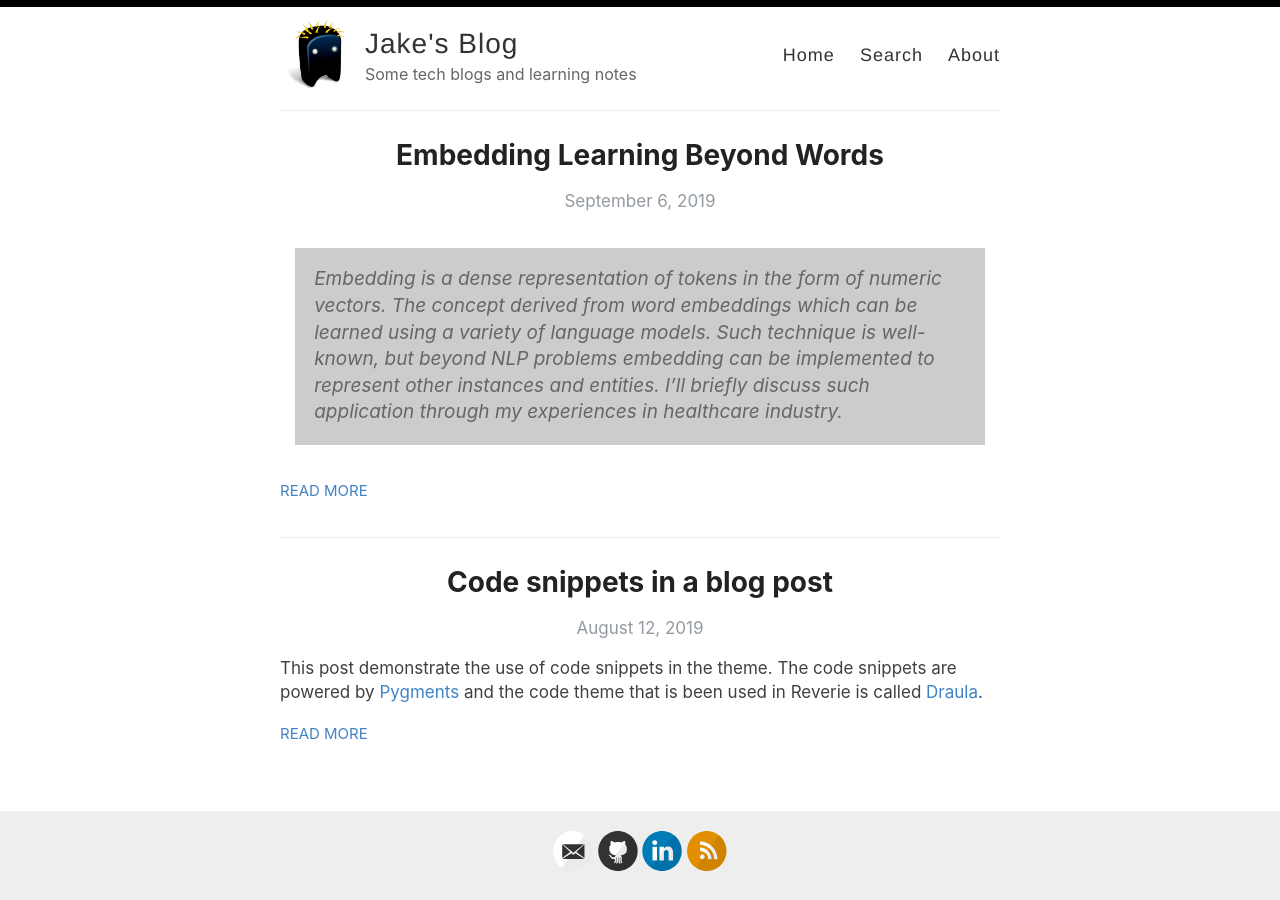
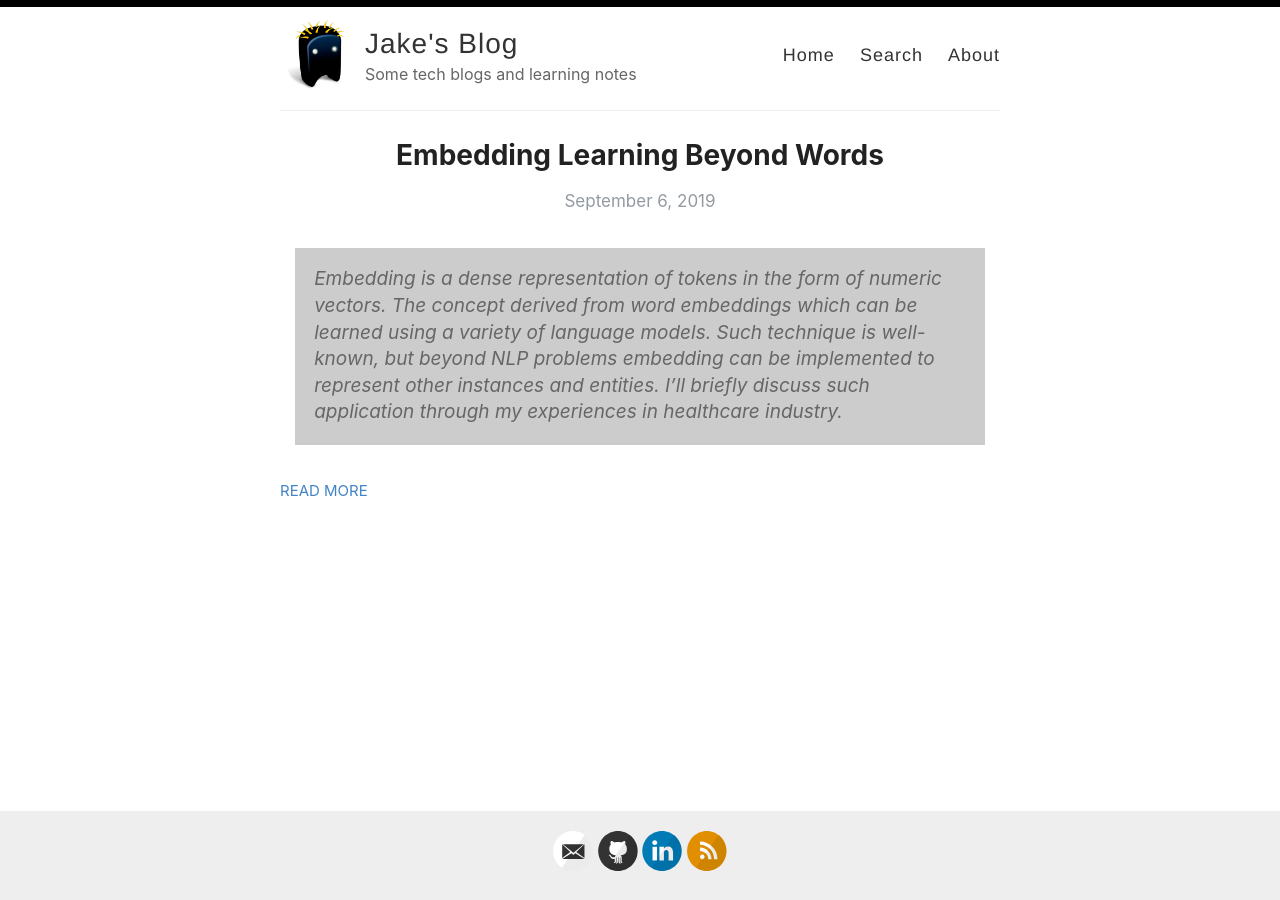
Before and after one commit to fattyJake/fattyJake.github.io, a Jekyll site: the page built from index.html, in a window 1280 px wide. Built offline with Jekyll 4.4.1, drawn with Linux system fonts in a browser that asks for light colours; the list of posts is cut into pages by our own code.

Commit message:
2019-10-01

````diff
--- a/_pages/about.md
+++ b/_pages/about.md
@@ -4,26 +4,4 @@ title: About
 permalink: /about/
 ---
 
-[Reverie](https://github.com/amitmerchant1990/reverie) is a Jekyll theme which is simple and opinionated. It's actually a fork of [jekyll-now](https://github.com/barryclark/jekyll-now) with some additional features and personal touches which I've implemented to suit my needs for [my blog](https://www.amitmerchant.com).
-
-This is a plug-and-play Jekyll theme which you can use on GitHub Pages without even setting up a local environment.
-
-## Features
-
-- Command-line free fork-first workflow, using GitHub.com to create, customize and post to your blog
-- Fully responsive and mobile optimized base theme
-- Sass/Coffeescript support using Jekyll 2.0
-- Free hosting on your GitHub Pages user site
-- All the SEO goodies comes in-built
-- Markdown blogging
-- Syntax highlighting using Pygments
-    - [Dracula syntax theme](https://draculatheme.com/) included
-- Disqus commenting
-- Google Analytics integration
-- Fuzzy search across blog posts
-- Pagination of posts works out-of-the-box.
-- Categorize posts out-of-the box
-- RSS Feed
-- In-built sitemap
-
-Learn more about it [here](https://github.com/amitmerchant1990/reverie) on how to get started.
+This is Jacob Wang. I'm currently working as data scientist @ Inovalon Inc. I live in Northern Virginia with my loving fiancee Rachel and a fat black cat called Bean. I'm documenting my learning notes in this blog. Send me an email: jacobwang123 AT gmail.com if you for any questions and suggestions, thanks.
--- a/_posts/2019-09-06-embedding-learning-beyond-words.md
+++ b/_posts/2019-09-06-embedding-learning-beyond-words.md
@@ -61,7 +61,6 @@ Because there are multiple contextual words, we average their corresponding word
 
 In healthcare industry, medical concept learning would be a different story. Take medical claims for example, we can treat one patient's claim history as a "document", each encounter as "sentence" and each claim code as "word". However, unlike in free-text words within a sentence is ordered, one encounter is presented as a set of codes filed together within one service date. Clearly sliding window won't work here. As an analogy to Skip-Gram and CBOW assuming neighbor tokens are relevant to center tokens, my initial assumption in this scenario is all codes are relevant within an encounter, i.e. taking one token as input and all other codes as target. I call it "Claim2Vec". Taking one patient's claim records as example, for the patient ICD10-R269 (unspecified abnormalities of gait and mobility), ICD10-E119 (type 2 diabetes mellitus without complications), CPT-99213 (office visit) and CPT-1170F (functional status assessed) was documented in Nov 13th, 2017; ICD10-I110 (hypertensive heart disease with heart failure), ICD10-I509 (Heart failure, unspecified), NDC-5022845190 (Atorvastatin Calcium), NDC-6332328004 (Furosemide) was documented in Dev 2nd, 2017：
 
-<center>
 
 |  Target  |  Context |
 | ------------ | ------------ |
@@ -74,7 +73,6 @@ In healthcare industry, medical concept learning would be a different story. Tak
 | NDC-5022845190 | ICD10-I110, ICD10-I509, NDC-6332328004 |
 | NDC-6332328004 | ICD10-I110, ICD10-I509, NDC-5022845190 |
 
-</center>
 
 The approach might seems arbitrary, but we cannot copy Skip-Gram to this case as we cannot pre-assume the order of claim codes within encounters: diagnosis might happens before or after procedure or medicines.
 
@@ -97,7 +95,6 @@ Morin and Bengio ([2005](https://www.iro.umontreal.ca/~lisa/pointeurs/hierarchic
 
 Let's say the whole token population contains 8 claim codes, and the frequency of each token are as follows:
 
-<center>
 
 |  Token  |  Counts |
 | ------------ | ------------ |
@@ -110,7 +107,6 @@ Let's say the whole token population contains 8 claim codes, and the frequency o
 | ICD10-J449 (Chronic obstructive pulmonary disease) | 2 |
 | CPT-93010 (Electrocardiogram) | 1 |
 
-</center>
 
 According to Huffman coding, we can convert this table into a Huffman tree:
 
@@ -223,4 +219,18 @@ Big question is, should such issue be concerned in other embedding use cases oth
 
 ## Examples: Claim2Vec
 
-After reviewing all the theoretical knowledge above, let me show you an trained example medical concept embedding based on millions of patient claim records:
+After reviewing all the theoretical knowledge above, let me show you an trained example medical concept embedding based on millions of patient claim records. Using Google's [projector tool](https://projector.tensorflow.org/), all trained claim embeddings are plotted with PCA into 3-D visualization. If we search code ICD10-E119 (Type 2 diabetes mellitus without complications):
+
+<div style="text-align: center"><img src="../images/e119-demo.png" width="700px" /></div>
+
+<center>*Fig. 5. Claim2Vec Demo I.*</center>
+
+Note that in the original space, the nearest claim codes are basically all about diabetes. Let's try something scarier, ICD10-B20 (HIV disease):
+
+<div style="text-align: center"><img src="../images/b20-demo.png" width="700px" /></div>
+
+<center>*Fig. 6. Claim2Vec Demo II.*</center>
+
+In the original space, the nearest claim codes includes asymptomatic HIV infection status, 	infectious agent detection by nucleic acid (DNA or RNA) of HIV-1 quantification, a medicine code of Emtricitabine-Tenofovir Disoproxil Fumarate (treat HIV infection and reduce the risk of HIV infection) and also T-Cell counts. Such codes are all medically relevant.
+
+Hope this post helps explain stuffs!
--- a/_posts/2019-8-12-code-snippets.md
+++ /dev/null
@@ -1,42 +0,0 @@
----
-layout: post
-title:  Code snippets in a blog post
-categories: [HTML,Code]
----
-
-This post demonstrate the use of code snippets in the theme. The code snippets are powered by [Pygments](http://pygments.org/) and the code theme that is been used in Reverie is called [Draula](https://draculatheme.com/).
-
-This is a raw snippet:
-
-```
-hello world
-123
-This is a text snippet
-```
-
-This is a PHP snippet:
-
-```php
-<?php
-    echo 'Hello, World!';
-?>
-```
-
-This is a JavaScript snippet:
-
-```js
-const add = (a, b) => a + b
-const minus = (a, b) => a - b
-
-console.log(add(100,200))  // 300
-console.log(minus(100,200))  // -100
-```
-
-This is a Python snippet:
-
-```python
-def say_hello():
-    print("hello world!")
-
-say_hello()   // "hello world!"
-```
````
Also changed, not shown: images/b20-demo.png (added), images/e119-demo.png (added).
